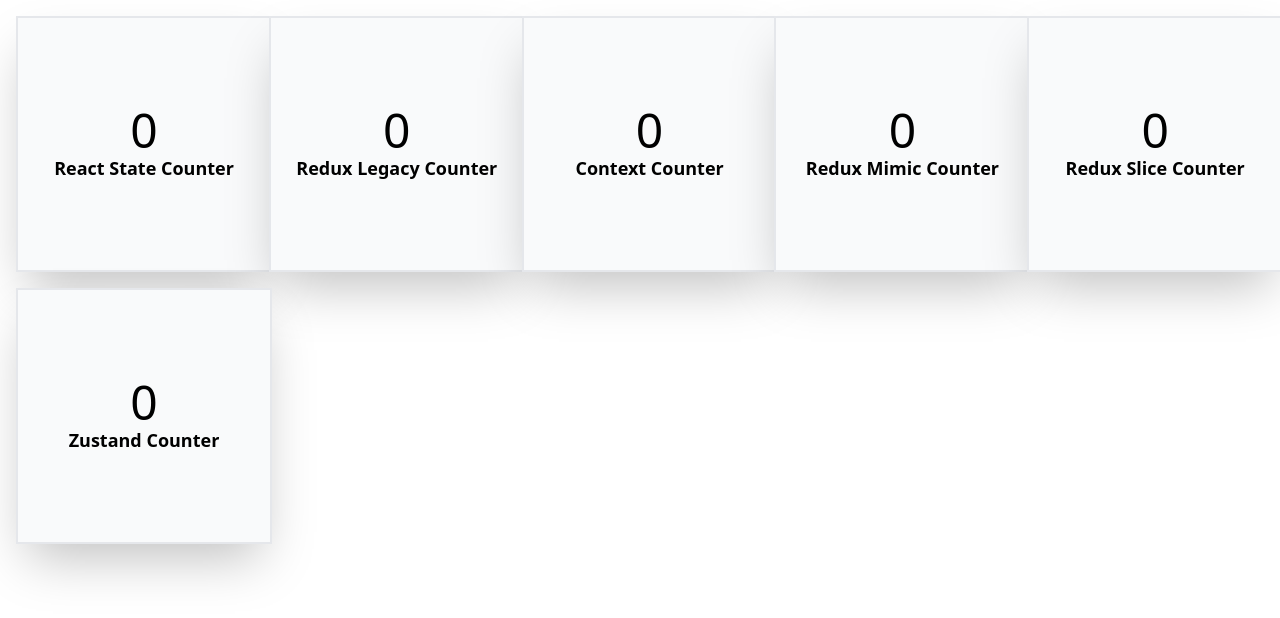
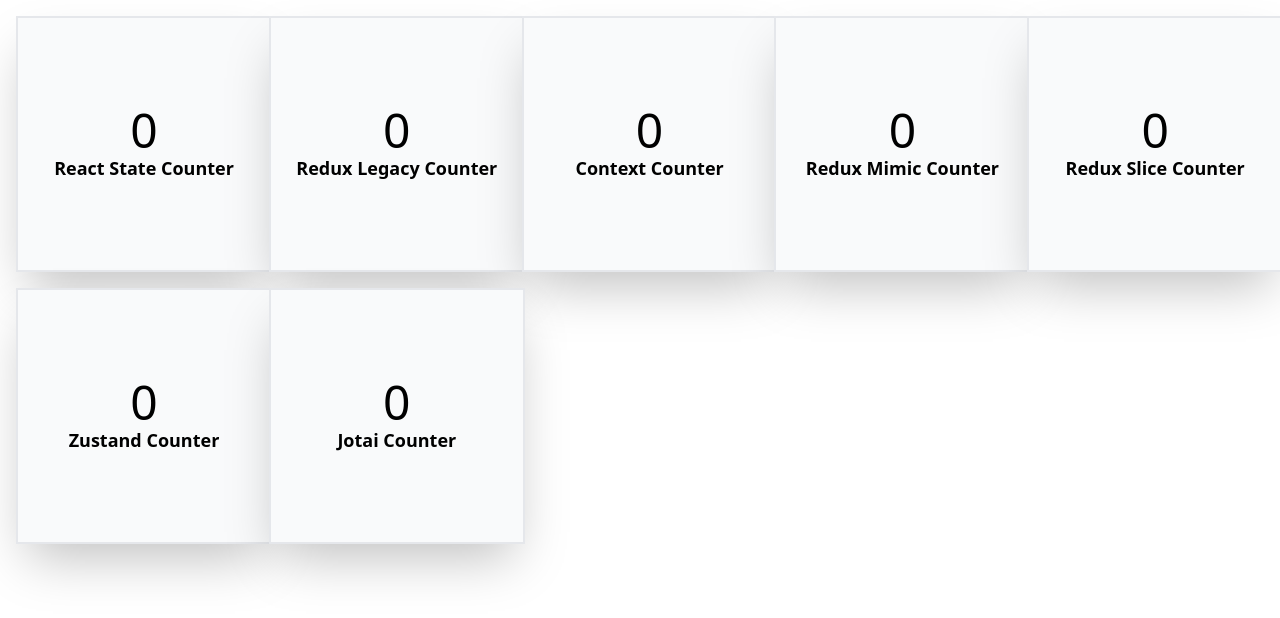
Before and after one commit to chrisrabe/state-mgmt-react, a React (Create React App) app: page / in a window 1280 px wide. Shown: the top 618 px of the page. Built offline with nearby package versions, Linux system fonts and the light colour scheme.

Commit message:
feat: added Jotai counter

```diff
--- a/package.json
+++ b/package.json
@@ -11,6 +11,7 @@
     "@types/node": "^16.18.97",
     "@types/react": "^18.3.2",
     "@types/react-dom": "^18.3.0",
+    "jotai": "^2.8.0",
     "react": "^18.3.1",
     "react-dom": "^18.3.1",
     "react-redux": "^9.1.2",
@@ -44,6 +45,7 @@
     ]
   },
   "devDependencies": {
+    "@babel/plugin-proposal-private-property-in-object": "^7.21.11",
     "tailwindcss": "^3.4.3",
     "zustand": "^4.5.2"
   }
--- a/src/App.tsx
+++ b/src/App.tsx
@@ -5,6 +5,7 @@ import ReduxLegacyCounter from "./approaches/ReduxLegacyCounter";
 import ReduxMimicCounter from "./approaches/ReduxMimicCounter";
 import ReduxSliceCounter from "./approaches/ReduxSliceCounter";
 import ZustandCounter from "./approaches/ZustandCounter";
+import JotaiCounter from "./approaches/JotaiCounter";
 
 function App() {
   return (
@@ -15,6 +16,7 @@ function App() {
       <ReduxMimicCounter />
       <ReduxSliceCounter />
       <ZustandCounter />
+      <JotaiCounter />
     </div>
   );
 }
--- /dev/null
+++ b/src/approaches/JotaiCounter/JotaiCounter.tsx
@@ -0,0 +1,17 @@
+import React from "react";
+import Button from "../../components/Button";
+import Counter from "../../components/Counter";
+import {countAtom} from "./atoms/counterAtoms";
+import {useAtom} from "jotai";
+
+const JotaiCounter: React.FC = () => {
+  const [count, setCount] = useAtom(countAtom);
+
+  return (
+    <Button onClick={() => setCount(count + 1)}>
+      <Counter count={count} label="Jotai Counter" />
+    </Button>
+  )
+};
+
+export default JotaiCounter;
--- /dev/null
+++ b/src/approaches/JotaiCounter/atoms/counterAtoms.ts
@@ -0,0 +1,3 @@
+import {atom} from "jotai";
+
+export const countAtom = atom(0);
--- /dev/null
+++ b/src/approaches/JotaiCounter/index.ts
@@ -0,0 +1 @@
+export { default } from "./JotaiCounter"
```
Also changed, not shown: 1 other file (tests, documents, lock files or other folders).
